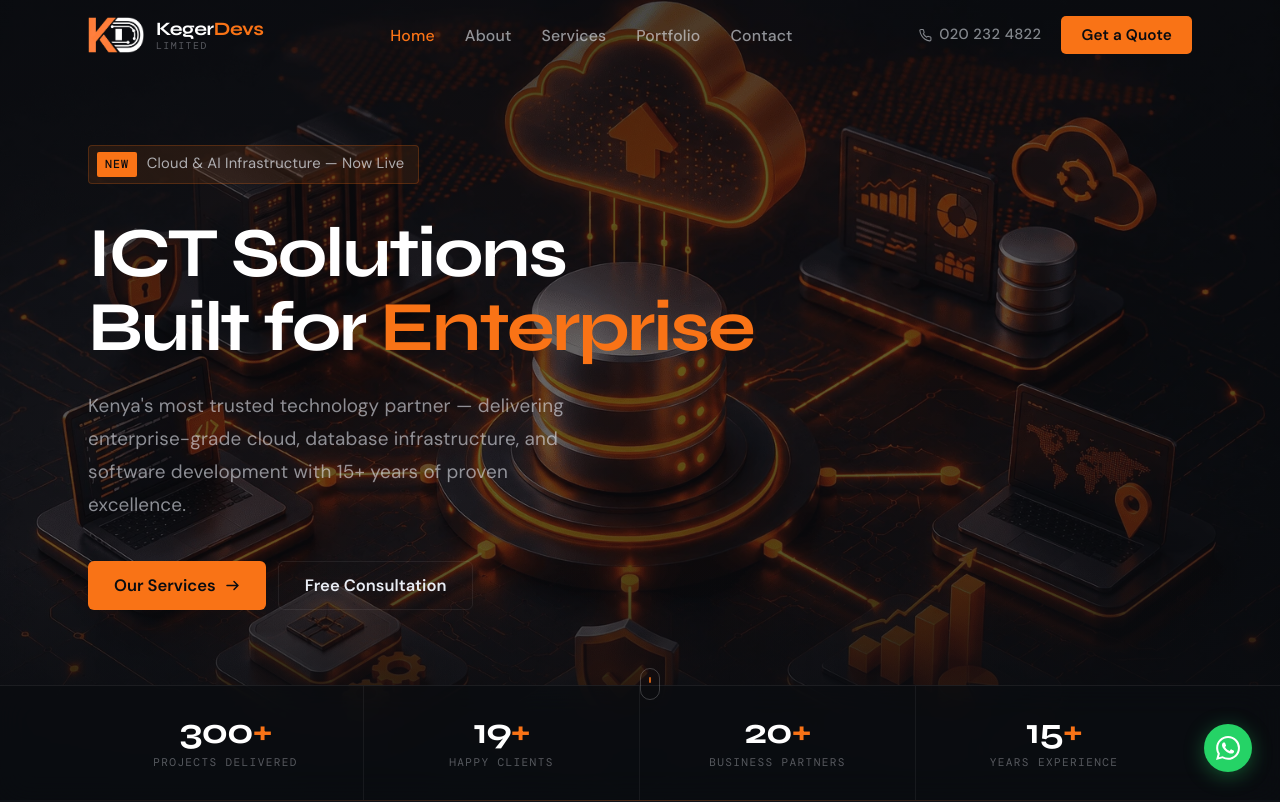
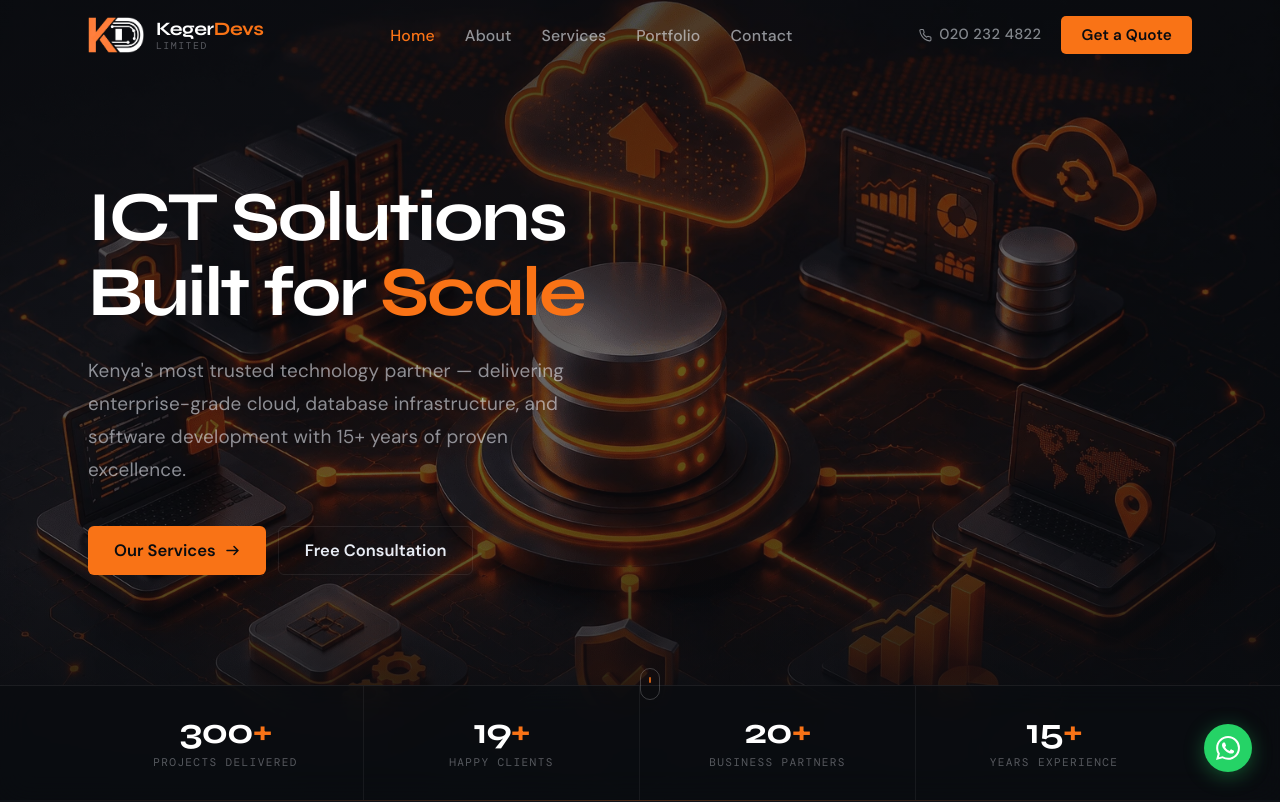
Before and after one commit to dennoh-sw-eng/KegerV2, a React (Vite) app: page / in a window 1280 px wide. Shown: the top 802 px of the page. Built offline with nearby package versions, Linux system fonts and the light colour scheme.

Commit message:
removed ai infa in hero

```diff
--- a/src/components/HeroSection.tsx
+++ b/src/components/HeroSection.tsx
@@ -1,6 +1,6 @@
 import React, { useState, useEffect } from "react";
 
-const WORDS = ["Growth", "Impact", "Enterprise", "Scale"];
+const WORDS = ["Growth", "Speed", "Scale"];
 
 const HeroSection: React.FC = () => {
   const [wordIdx, setWordIdx] = useState(0);
@@ -260,10 +260,7 @@ const HeroSection: React.FC = () => {
         <div className="hero-body">
           <div className="container">
             <div className="hero-text-wrap">
-              <div className="hero-badge">
-                <span className="hero-badge-chip">New</span>
-                <span className="hero-badge-text">Cloud &amp; AI Infrastructure — Now Live</span>
-              </div>
+
               <h1 className="hero-title">
                 ICT Solutions
                 <span className="hero-title-line2">
```
